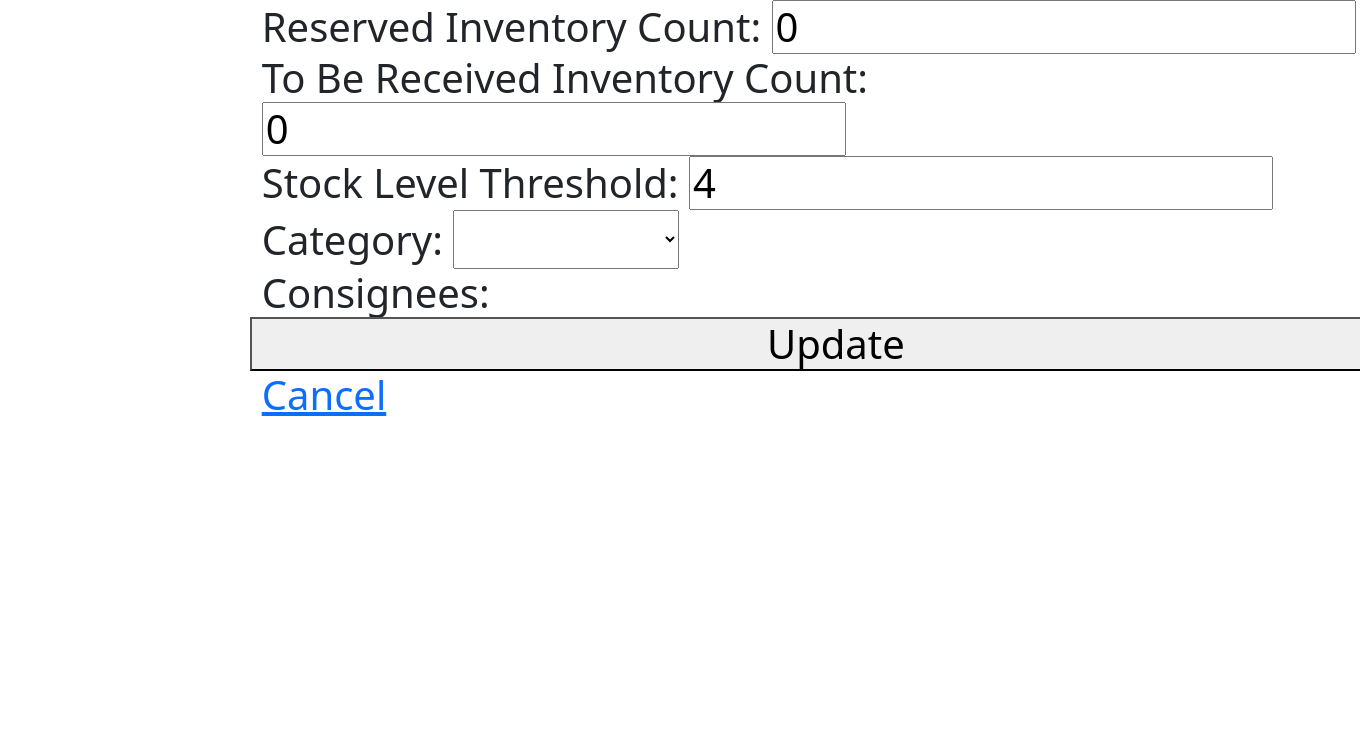
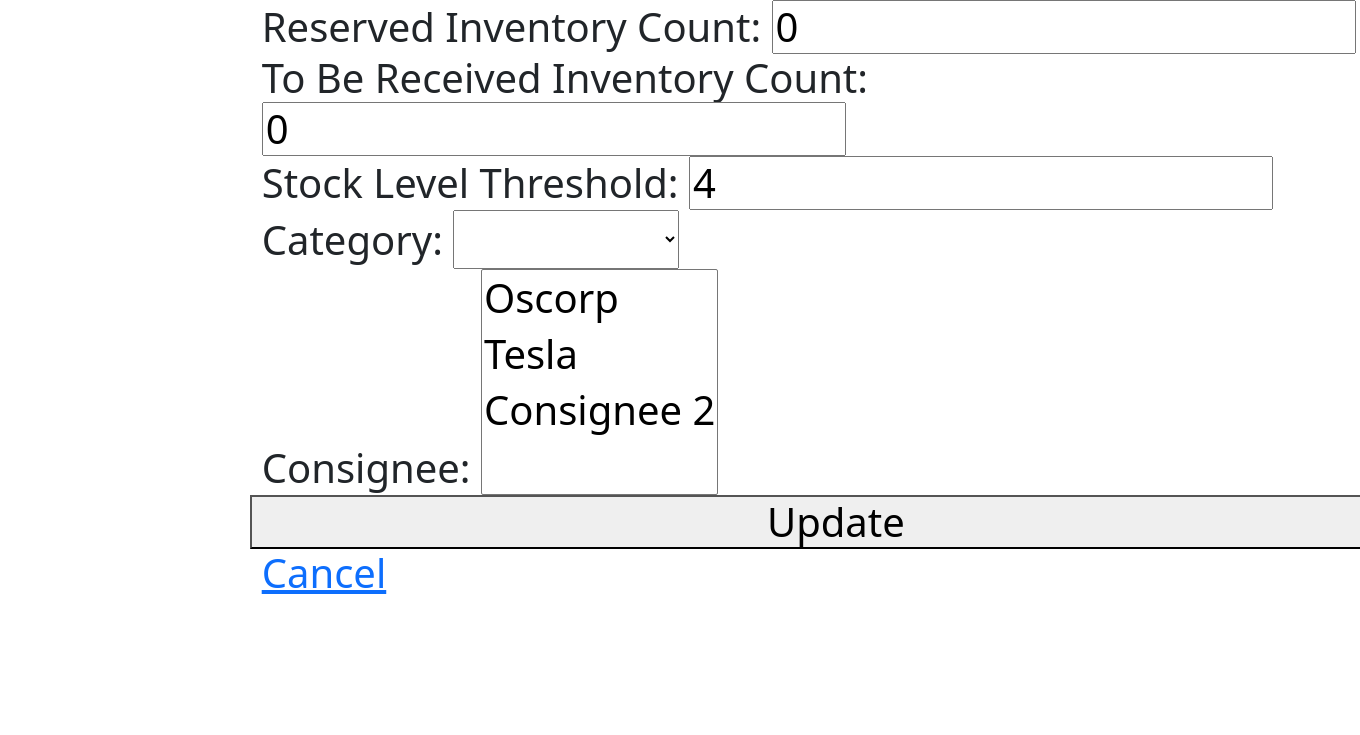
Before and after one commit to Miguel-Glorioso/EAS-Inventory-System, a Django app: page /update_product/3/ in a window 1360 px wide; the page is wider, and only the part inside the window is pictured. Shown: the part 723-1458 px from the top of that part. Before the commit the page ends 1139 px from the top of that part, so only its background shows below. Run offline with Django 5.2, Linux system fonts and the light colour scheme; data comes from the database, SQL or seed files in the repository; both versions use the stored data as it was after the commit.

Commit message:
Updated the update_product Consignee

```diff
--- a/EASinventorysystem/inventoryapp/templates/inventoryapp/update_product.html
+++ b/EASinventorysystem/inventoryapp/templates/inventoryapp/update_product.html
@@ -111,9 +111,9 @@
     <div>
         <label for="id_Category">Category:</label>
         <select name="product_category" id="id_Category" required>
-            <option value="{{p.Category}}">{{p.Category}}</option>
+            <option value="{{p.Category.Category_ID}}">{{p.Category}}</option>
             {% for cat in categories %}
-                {% if cat.Category_ID != p.Category.Category_ID%}
+                {% if cat.Category_ID != p.Category.Category_ID %}
                     <option value="{{ cat.Category_ID }}" >{{ cat.Category_Name }}</option>
                 {% endif %}
             {% endfor %}
@@ -121,16 +121,22 @@
     </div>
 
     <div>
-        <label for="id_Consignees">Consignees:</label>
-        {% for c in con %}
-            <button type="button" class="remove-consignee" data-consignee-id="{{ c.Consignee_ID }}">Remove</button>
-            <input type="text" name="product_consignees" id="id_Consignees" value="{{ c.Consignee_ID.Customer_Name }}" readonly>
-        {% endfor %}
+        <label for="id_Consignees">Consignee:</label>
+        <select name="product_consignees" id="id_Consignees" multiple>
+            {% for cp in con_p %}
+            <option value="{{ cp.Consignee_ID.Consignee_ID }}" selected>{{ cp.Consignee_ID }}</option>
+            {% endfor %}
+            {% for con in consignees %}
+                {% if con.Consignee_ID not in con_p_ids %}
+                    <option value="{{ con.Consignee_ID }}">{{ con.Customer_Name }}</option>
+                {% endif %}
+            {% endfor %}
+        </select>
     </div>
 
     <div class="row">
         <button type="submit" class="btn-success" name="Add">Update</button>
-        <a href="{% url 'current_inventory' %}" class="btn-danger">Cancel</a>
+        <a href="{% url 'view_product' pk=p.Product_ID %}" class="btn-danger">Cancel</a>
     </div>
 </form>
 
--- a/EASinventorysystem/inventoryapp/views.py
+++ b/EASinventorysystem/inventoryapp/views.py
@@ -72,19 +72,15 @@ def add_product(request):
         )
 
         if Product_Consignees:
-            # Retrieve the product object that was just created
             product = Product.objects.get(EAS_Product_ID=EAS_Product_ID)
 
 
-            # Create Consignee_Product object
         for consignee_id in Product_Consignees:
             consignee = Consignee.objects.get(pk=consignee_id)
             Consignee_Product.objects.create(
                 Product_ID=product,
                 Consignee_ID=consignee
             )
-        else:
-            print('failure')
         return redirect('current_inventory')
     else:
         return render(request, 'inventoryapp/add_product.html',  {'categories': categories, 'consignees': consignees})
@@ -97,7 +93,9 @@ def view_product(request, pk):
 def update_product(request, pk):
     p = get_object_or_404(Product, pk=pk)
     con_p = Consignee_Product.objects.filter(Product_ID=pk)
+    con_p_ids = con_p.values_list('Consignee_ID', flat=True)
     categories = Category.objects.all()
+    consignees = Consignee.objects.all()
     if request.method == 'POST':
         Product_Name = request.POST.get('product_name')
         Product_Price = request.POST.get('product_price')
@@ -111,6 +109,7 @@ def update_product(request, pk):
         Product_Category = request.POST.get('product_category')
         Product_Stock_threshold = request.POST.get("product_stock_level_threshold")
         Product_Visibility = request.POST.get('product_visibility')
+        Product_Consignees = request.POST.getlist('product_consignees')
 
         if Product_Stock_threshold == 0:
               Product_Stock_threshold = None
@@ -144,6 +143,20 @@ def update_product(request, pk):
             Product_Low_Stock_Threshold=Product_Stock_threshold,
             Category= Product_Category
         )
+
+        for consignee_id in Product_Consignees:
+            consignee = Consignee.objects.get(pk=consignee_id)
+            if not con_p.filter(Consignee_ID=consignee).exists():
+                Consignee_Product.objects.create(
+                    Product_ID=product,
+                    Consignee_ID=consignee
+                )
+
+        for con_ids in con_p_ids:
+            if str(con_ids) not in Product_Consignees:
+                Consignee_Product.objects.filter(Consignee_ID=con_ids, Product_ID=pk).delete()
+
+
         return redirect('view_product', pk=pk)
     else:
-        return render(request, 'inventoryapp/update_product.html', {'p':p, 'con':con_p, 'categories': categories,})
+        return render(request, 'inventoryapp/update_product.html', {'p':p, 'con_p':con_p, 'con_p_ids':con_p_ids, 'categories': categories,  'consignees': consignees})
```
Also changed, not shown: EASinventorysystem/db.sqlite3, EASinventorysystem/media/product_images/download_1_sFc8jk2.jpg (added).
